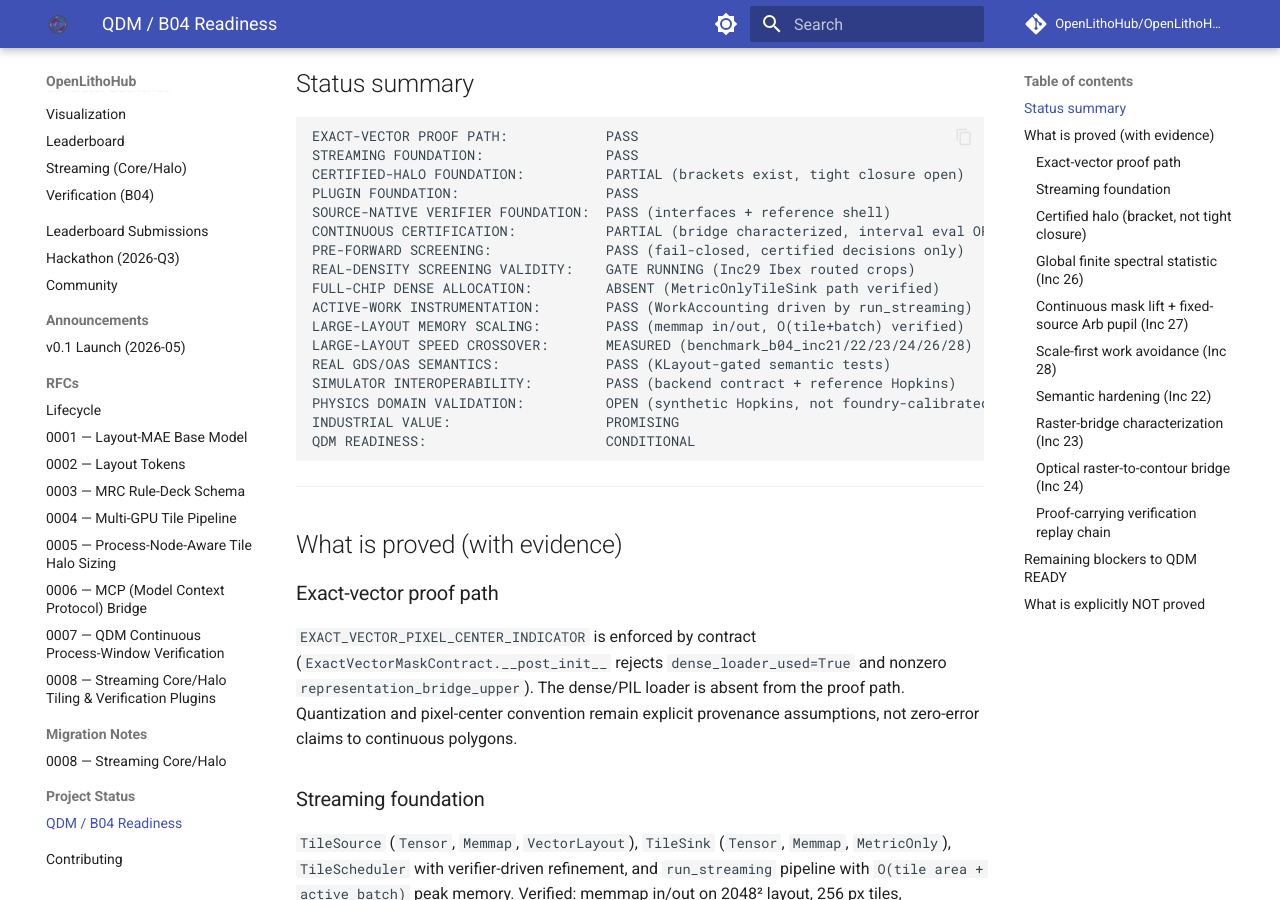
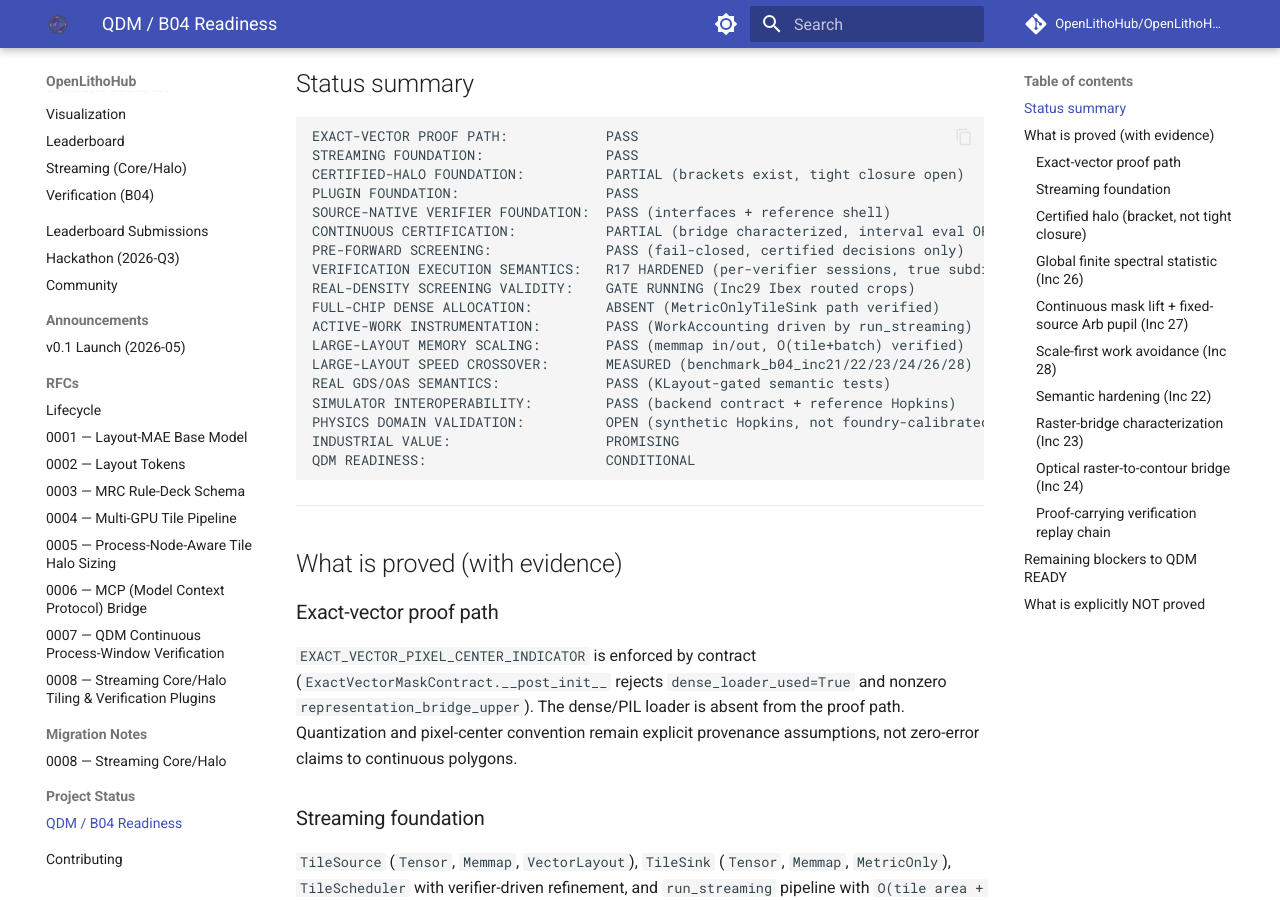
Before and after one commit to OpenLithoHub/OpenLithoHub, an MkDocs documentation site: the page built from docs/qdm-readiness.md, in a window 1280 px wide and 900 px high, scrolled down 324 px. Built offline with MkDocs 1.6.1 and Material for MkDocs 9.7.7, drawn with Linux system fonts in a browser that asks for light colours; comment, search, counter and statistics services are not loaded.

Commit message:
docs: R17 correctness migration changelog + readiness scoreboard line

```diff
--- a/docs/qdm-readiness.md
+++ b/docs/qdm-readiness.md
@@ -19,6 +19,7 @@ PLUGIN FOUNDATION:                  PASS
 SOURCE-NATIVE VERIFIER FOUNDATION:  PASS (interfaces + reference shell)
 CONTINUOUS CERTIFICATION:           PARTIAL (bridge characterized, interval eval OPEN)
 PRE-FORWARD SCREENING:              PASS (fail-closed, certified decisions only)
+VERIFICATION EXECUTION SEMANTICS:   R17 HARDENED (per-verifier sessions, true subdivision, dual ledgers)
 REAL-DENSITY SCREENING VALIDITY:    GATE RUNNING (Inc29 Ibex routed crops)
 FULL-CHIP DENSE ALLOCATION:         ABSENT (MetricOnlyTileSink path verified)
 ACTIVE-WORK INSTRUMENTATION:        PASS (WorkAccounting driven by run_streaming)
```
Also changed, not shown: CHANGELOG.md (+10 -0 lines).
